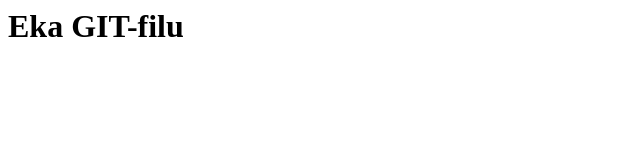
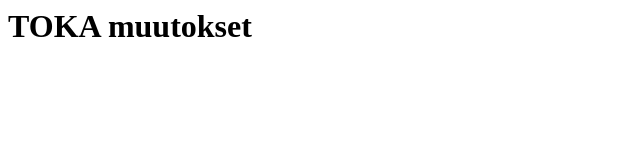
Before and after one commit to petmatin/ttos0200, a plain HTML site: page index.html in a window 1280 px wide. Shown: the whole page, without its empty margins (0-640 px from the left). Drawn offline with Linux system fonts and the light colour scheme.

Commit message:
parannukset

```diff
--- a/index.html
+++ b/index.html
@@ -1 +1 @@
-<h1>Eka GIT-filu<h1>
+<h1>TOKA muutokset<h1>
```
